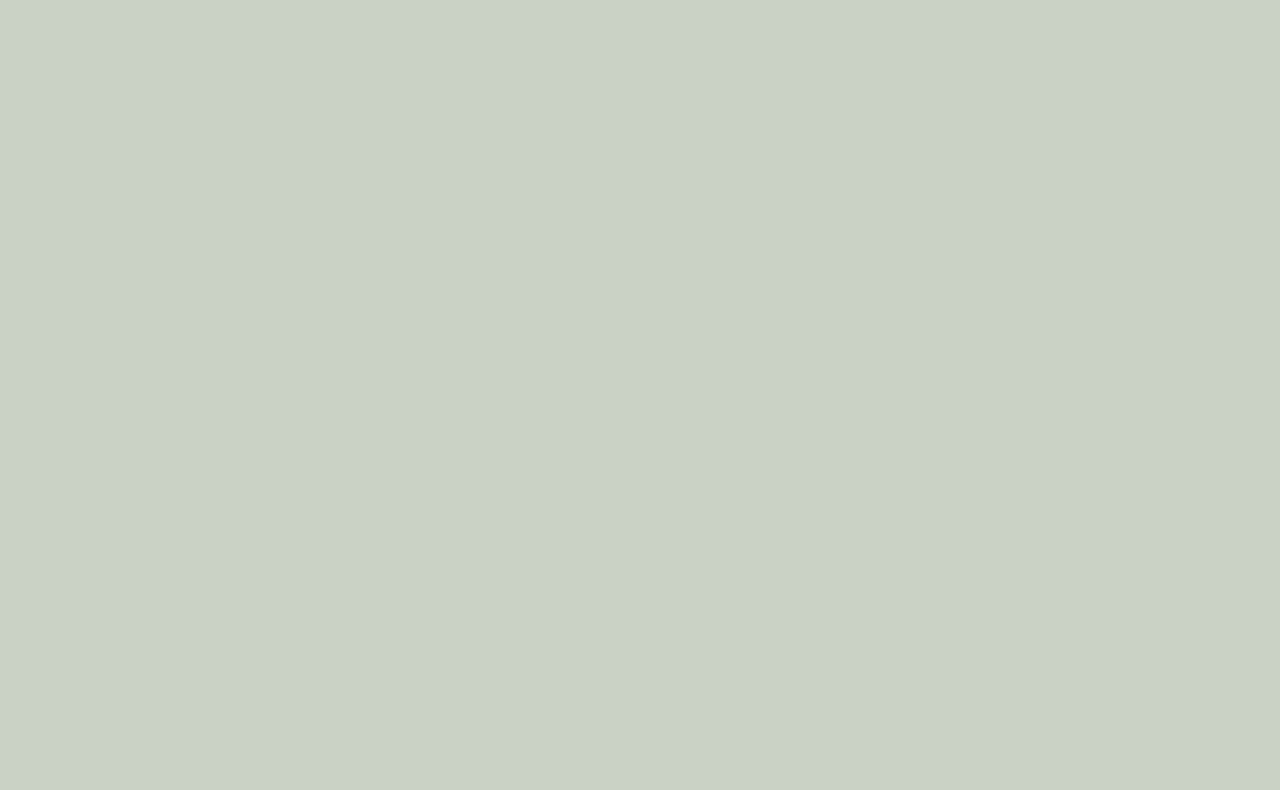
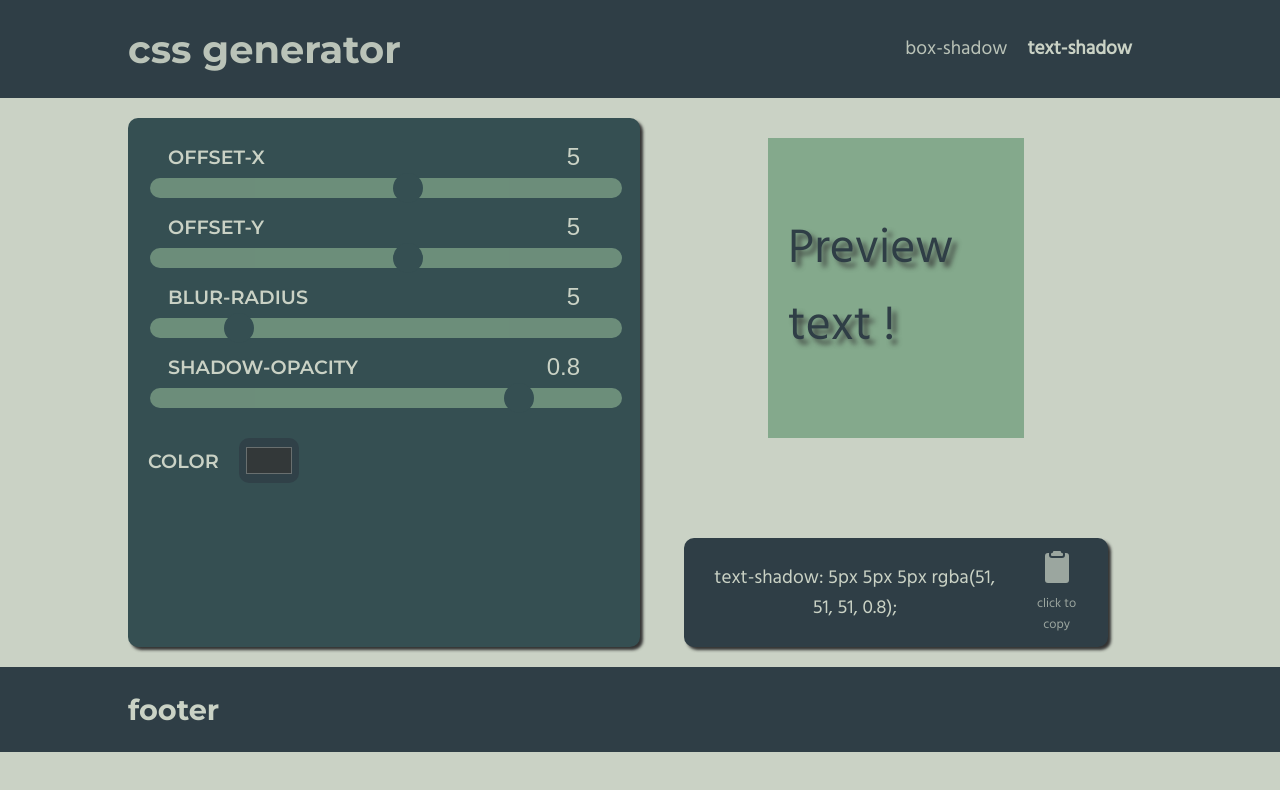
Before and after one commit to thibault-castelli/another_css_generator, a React (Vite) app: page /text-shadow in a window 1280 px wide. Before the commit this address had no page. Shown: the top 790 px of the page. Built offline with nearby package versions, Linux system fonts and the light colour scheme.

Commit message:
Create text-shadow page

```diff
--- a/src/App.tsx
+++ b/src/App.tsx
@@ -2,6 +2,7 @@ import { BrowserRouter, Routes, Route } from 'react-router-dom';
 import Home from './pages/Home';
 import SharedLayout from './components/SharedLayout';
 import BoxShadow from './pages/BoxShadow';
+import TextShadow from './pages/TextShadow';
 
 function App() {
    return (
@@ -11,6 +12,7 @@ function App() {
                <Route path="/" element={<SharedLayout />}>
                   <Route index element={<Home />} />
                   <Route path="/box-shadow" element={<BoxShadow />} />
+                  <Route path="/text-shadow" element={<TextShadow />} />
                </Route>
             </Routes>
          </BrowserRouter>
--- a/src/components/DemoBox.tsx
+++ b/src/components/DemoBox.tsx
@@ -8,9 +8,10 @@ import {
 interface Props {
    cssProperty: CssProperty;
    cssValue: string;
+   text?: string;
 }
 
-const DemoBox = ({ cssProperty, cssValue }: Props) => {
+const DemoBox = ({ cssProperty, cssValue, text = '' }: Props) => {
    const [cssObj, setCssObj] = useState({});
    const [cssPrompt, setCssPrompt] = useState<string>('');
    const [isCopied, setIsCopied] = useState<boolean>(false);
@@ -20,6 +21,11 @@ const DemoBox = ({ cssProperty, cssValue }: Props) => {
          case CssProperty.boxShadow:
             setCssObj({ boxShadow: cssValue });
             setCssPrompt('box-shadow: ' + cssValue + ';');
+            break;
+         case CssProperty.textShadow:
+            setCssObj({ textShadow: cssValue });
+            setCssPrompt('text-shadow: ' + cssValue + ';');
+            break;
       }
    }, [cssValue]);
 
@@ -35,7 +41,9 @@ const DemoBox = ({ cssProperty, cssValue }: Props) => {
 
    return (
       <section className="demo-box-container">
-         <div className="demo-box" style={cssObj}></div>
+         <div className="demo-box" style={cssObj}>
+            {text.length > 0 && <p>{text}</p>}
+         </div>
          <div className="copy-container">
             <p>{cssPrompt}</p>
             <div
--- a/src/components/Header.tsx
+++ b/src/components/Header.tsx
@@ -1,4 +1,4 @@
-import { NavLink, Link } from 'react-router-dom';
+import { NavLink } from 'react-router-dom';
 
 const Header = () => {
    return (
@@ -13,7 +13,7 @@ const Header = () => {
                      <NavLink to="/box-shadow">box-shadow</NavLink>
                   </li>
                   <li>
-                     <NavLink to="">text-shadow</NavLink>
+                     <NavLink to="/text-shadow">text-shadow</NavLink>
                   </li>
                </ul>
             </nav>
--- a/src/enums.ts
+++ b/src/enums.ts
@@ -1,3 +1,4 @@
 export enum CssProperty {
    boxShadow,
+   textShadow,
 }
--- a/src/pages/BoxShadow.tsx
+++ b/src/pages/BoxShadow.tsx
@@ -13,17 +13,22 @@ const BoxShadow = () => {
    const [spreadRadius, setSpreadRadius] = useState<string>('5');
    const [inset, setInset] = useState<boolean>(false);
    const [color, setColor] = useState<string>('#333333');
-   const [colorAlpha, setColorAlpha] = useState<string>('0.8');
+   const [opacity, setOpacity] = useState<string>('0.8');
    const [cssValue, setCssValue] = useState<string>('10px 10px 0px 0px #333');
 
+   let colorRgb = hexToRgb(color);
+
    useEffect(() => {
-      const rgb: Rgb = hexToRgb(color);
       setCssValue(
          `${offsetX}px ${offsetY}px ${blurRadius}px ${spreadRadius}px rgba(${
-            rgb.r
-         }, ${rgb.g}, ${rgb.b}, ${colorAlpha}) ${inset ? 'inset' : ''}`
+            colorRgb.r
+         }, ${colorRgb.g}, ${colorRgb.b}, ${opacity}) ${inset ? 'inset' : ''}`
       );
-   }, [offsetX, offsetY, blurRadius, spreadRadius, inset, color, colorAlpha]);
+   }, [offsetX, offsetY, blurRadius, spreadRadius, inset, color, opacity]);
+
+   useEffect(() => {
+      colorRgb = hexToRgb(color);
+   }, [color]);
 
    return (
       <main className="container col-2">
@@ -31,7 +36,6 @@ const BoxShadow = () => {
             onSubmit={(e) => {
                e.preventDefault();
             }}
-            className="container"
          >
             <Slider
                minSlider={-50}
@@ -65,8 +69,8 @@ const BoxShadow = () => {
                minSlider={0}
                maxSlider={1}
                name="shadow-opacity"
-               sliderValue={colorAlpha}
-               setSliderValue={setColorAlpha}
+               sliderValue={opacity}
+               setSliderValue={setOpacity}
                step="0.01"
             />
             <ColorPicker
--- /dev/null
+++ b/src/pages/TextShadow.tsx
@@ -0,0 +1,75 @@
+import DemoBox from '../components/DemoBox';
+import Slider from '../components/Slider';
+import { CssProperty } from '../enums';
+import { useState, useEffect } from 'react';
+import { hexToRgb } from '../utlis';
+import ColorPicker from '../components/ColorPicker';
+
+const TextShadow = () => {
+   const [offsetX, setOffsetX] = useState<string>('5');
+   const [offsetY, setOffsetY] = useState<string>('5');
+   const [blur, setBlur] = useState<string>('5');
+   const [color, setColor] = useState<string>('#333333');
+   const [opacity, setOpacity] = useState<string>('0.8');
+   const [cssValue, setCssValue] = useState<string>('5px 5px 5px #333');
+
+   let colorRgb = hexToRgb(color);
+
+   useEffect(() => {
+      setCssValue(
+         `${offsetX}px ${offsetY}px ${blur}px rgba(${colorRgb.r}, ${colorRgb.g}, ${colorRgb.b}, ${opacity})`
+      );
+   }, [offsetX, offsetY, blur, color, opacity]);
+
+   useEffect(() => {
+      colorRgb = hexToRgb(color);
+   }, [color]);
+
+   return (
+      <main className="container col-2">
+         <form>
+            <Slider
+               minSlider={-50}
+               maxSlider={50}
+               name="offset-x"
+               sliderValue={offsetX}
+               setSliderValue={setOffsetX}
+            />
+            <Slider
+               minSlider={-50}
+               maxSlider={50}
+               name="offset-y"
+               sliderValue={offsetY}
+               setSliderValue={setOffsetY}
+            />
+            <Slider
+               minSlider={0}
+               maxSlider={30}
+               name="blur-radius"
+               sliderValue={blur}
+               setSliderValue={setBlur}
+            />
+            <Slider
+               minSlider={0}
+               maxSlider={1}
+               name="shadow-opacity"
+               sliderValue={opacity}
+               setSliderValue={setOpacity}
+               step="0.01"
+            />
+            <ColorPicker
+               colorValue={color}
+               setColorValue={setColor}
+               name="color"
+            />
+         </form>
+         <DemoBox
+            cssProperty={CssProperty.textShadow}
+            cssValue={cssValue}
+            text="Preview text !"
+         />
+      </main>
+   );
+};
+
+export default TextShadow;
--- a/src/style/index.css
+++ b/src/style/index.css
@@ -276,6 +276,14 @@ form .container-checkbox .checkbox-wrapper .tgl-skewed:checked + .tgl-btn:after
   min-height: 300px;
   background-color: #84a98c;
   margin: 0 auto;
+  display: flex;
+  align-items: center;
+  justify-content: center;
+}
+.demo-box-container .demo-box p {
+  color: #2f3e46;
+  font-size: 3rem;
+  padding: 0 20px;
 }
 .demo-box-container .copy-container {
   display: flex;
--- a/src/style/index.scss
+++ b/src/style/index.scss
@@ -320,6 +320,15 @@ form {
       min-height: 300px;
       background-color: $light-green;
       margin: 0 auto;
+      display: flex;
+      align-items: center;
+      justify-content: center;
+
+      p {
+         color: $black;
+         font-size: 3rem;
+         padding: 0 20px;
+      }
    }
    .copy-container {
       display: flex;
```
Also changed, not shown: 1 other file (tests, documents, lock files or other folders).
